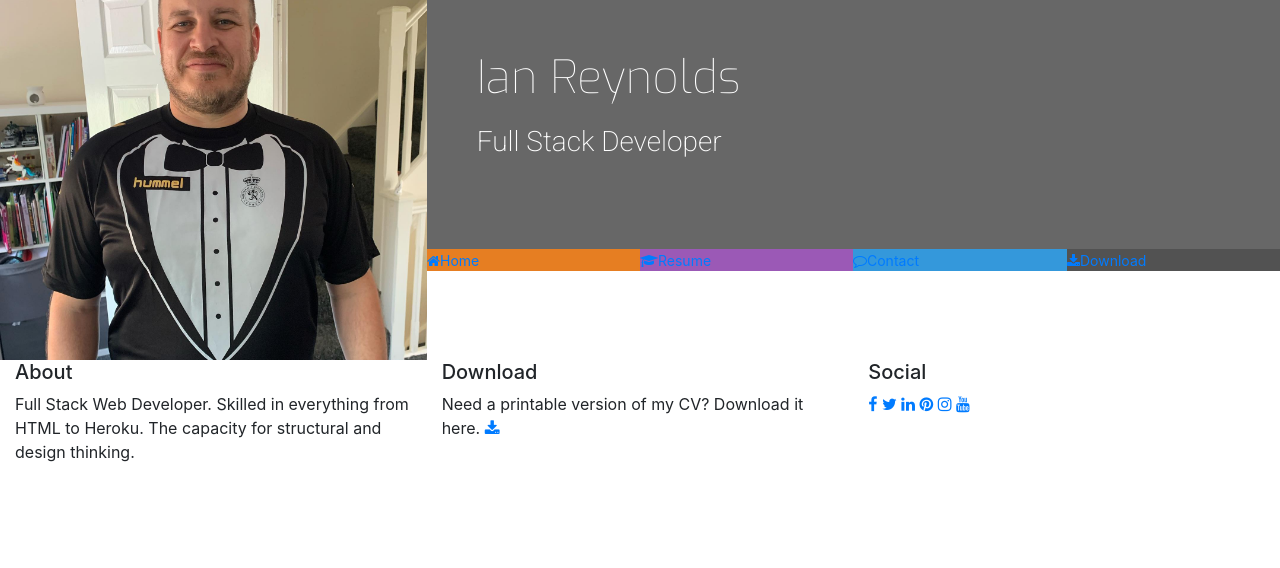
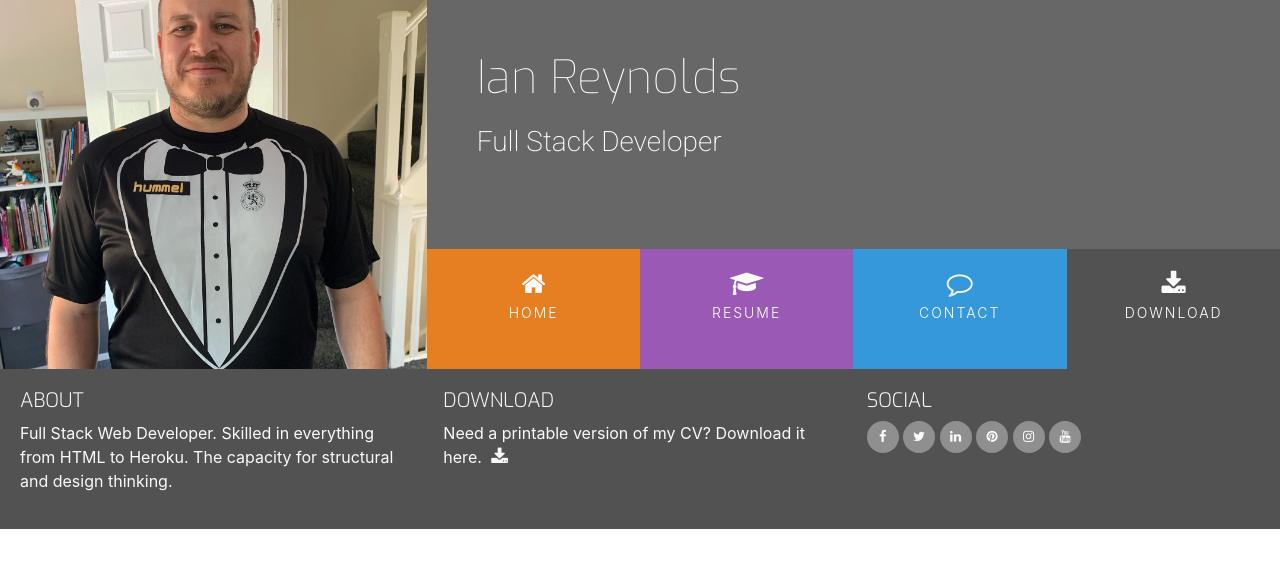
Before and after one commit to teamian27/usdresume, a plain HTML site: page index.html in a window 1280 px wide. Drawn offline with nearby package versions, Linux system fonts and the light colour scheme.

Commit message:
footers complete

```diff
--- a/assets/ccs/style.css
+++ b/assets/ccs/style.css
@@ -16,6 +16,26 @@
 .ui-menu-color-download {
     background-color: #525252;
 }
+
+    /* --------------------------Special paddings/margins/text */
+    h1,h2,h3,h4 {
+        margin: 0;
+    }
+
+    .uppercase {
+        text-transform: uppercase;
+    }
+
+    .general-sub {
+        font-family: "Exo", sans-serif;
+        font-weight: 300;
+        color: #fafafa;
+    }
+
+    .inline-block {
+        display: inline-block;
+    }
+
 
 
     /* --------------------------Heading */
@@ -60,8 +80,103 @@ header {
 }
 .menucontainer {
     font-size: 0;
+
 }
+
+#nav {
+    margin: 0;
+}
+
 #nav li {
     font-size: 14px;
     padding: 0;
 }
+
+.menuitem {
+    height: 120px;
+    text-align: center;
+    padding: 0;
+}
+
+.menuitem a {
+    width: 100%;
+    text-decoration: none;
+    color: #fff;
+    height: 120px;
+
+}
+.menuitem a i {
+    padding-top: 22px;
+    display: block;
+    color: #fafafa;
+    font-size: 26px;
+
+}
+
+.menuitem span {
+    display: block;
+    width: 100%;
+    padding-top: 5px;
+    text-align: center;
+    text-transform: uppercase;
+    font-size: 14px;
+    font-weight: 300;
+    letter-spacing: 2px;
+}
+
+ /* --------------------------hover.css */
+
+ .hvr-sweep-to-bottom:before {
+    background: rgba(0, 0, 0, 0.2);
+    height: 120px;
+ }
+
+ /* --------------------------Footer */
+
+ footer {
+    background-color: #525252;
+    color: #fafafa;
+    min-height: 120px;
+    margin: 0;
+ }
+
+ .cv-pdf i {
+    font-size: 18px;
+    color: #fafafa;
+    text-align: center;
+    padding-left: 5px;
+    transition: all 0.35s ease-in-out;
+    -moz-transition: all 0.35s ease-in-out;
+    -webkit-transition: all 0.35s ease-in-out;
+    -o-transition: all 0.35s ease-in-out;
+ }
+ .cv-pdf i:hover {
+    color: #e84610;
+ }
+
+ .social-links {
+    padding-bottom: 15px;
+ }
+
+ .social-links li a i {
+    width: 32px;
+    height: 32px;
+    padding: 12px 0;
+    border-radius: 50%;
+    font-size: 13px;
+    line-height: 7px;
+    text-align: center;
+    color: #fafafa;
+    background: #8f8f8f;
+    transition: all 0.35s ease-in-out;
+        -moz-transition: all 0.35s ease-in-out;
+        -webkit-transition: all 0.35s ease-in-out;
+        -o-transition: all 0.35s ease-in-out;
+ }
+ .social-links li a i:hover {
+    background: #e84610;
+ }
+
+ #footer-details {
+    padding: 20px;
+ }
```
